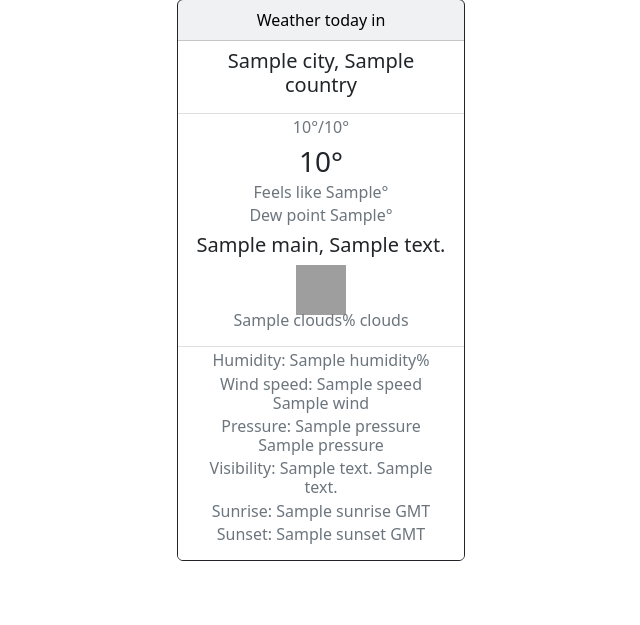
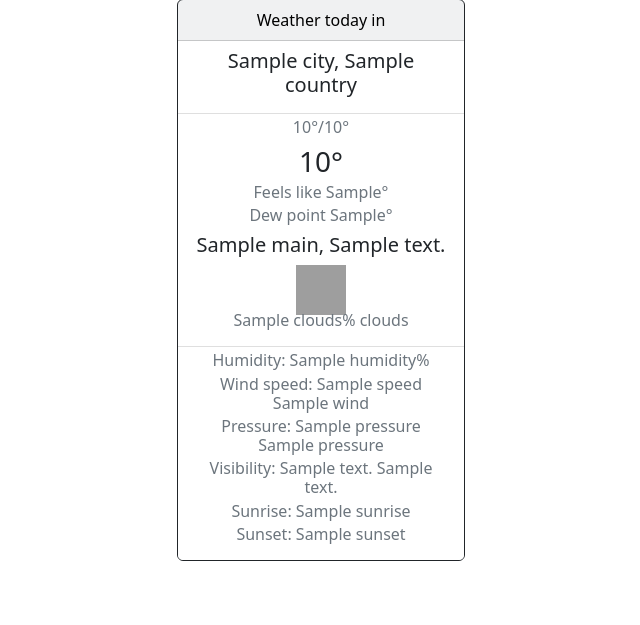
Before and after one commit to Imperatore1003/ivanweather, a Flask app: template templates/index.html in a window 1280 px wide. Shown: the part 175-800 px from the top of the page, without its empty margins (319-959 px from the left). Run offline with Flask 2, Linux system fonts and the light colour scheme; the template is opened without the code that fills it: most values are stand-ins (such as "Sample title", 1, 10 or a date in 2020); some libraries are stand-ins or nearby versions; grey boxes are pictures that could not be loaded.

Commit message:
Removing GTM from the weather card

```diff
--- a/templates/weatherCard.html
+++ b/templates/weatherCard.html
@@ -19,8 +19,8 @@
                 <h6 class="card-subtitle mb-2 text-muted">Wind speed: {{ city["wind"]["speed"] }} {{ city["units"]["wind"] }}</h6>
                 <h6 class="card-subtitle mb-2 text-muted">Pressure: {{ city["main"]["pressure"] }} {{ city["units"]["pressure"] }}</h6>
                 <h6 class="card-subtitle mb-2 text-muted">Visibility: {{ city["visibility"] }} {{ city["units"]["visibility"] }}</h6>
-                <h6 class="card-subtitle mb-2 text-muted">Sunrise: {{ city["sys"]["sunrise"] }} GMT</h6>
-                <h6 class="card-subtitle mb-2 text-muted">Sunset: {{ city["sys"]["sunset"] }} GMT</h6>
+                <h6 class="card-subtitle mb-2 text-muted">Sunrise: {{ city["sys"]["sunrise"] }}</h6>
+                <h6 class="card-subtitle mb-2 text-muted">Sunset: {{ city["sys"]["sunset"] }}</h6>
             </li>
         </ul>
     </div>
```
